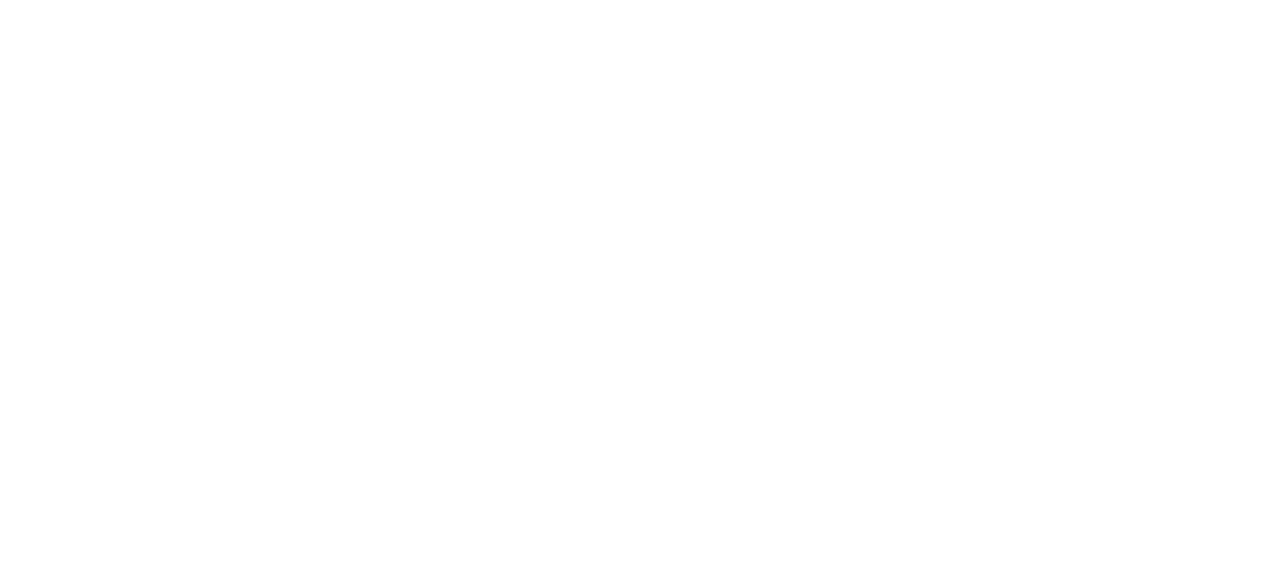
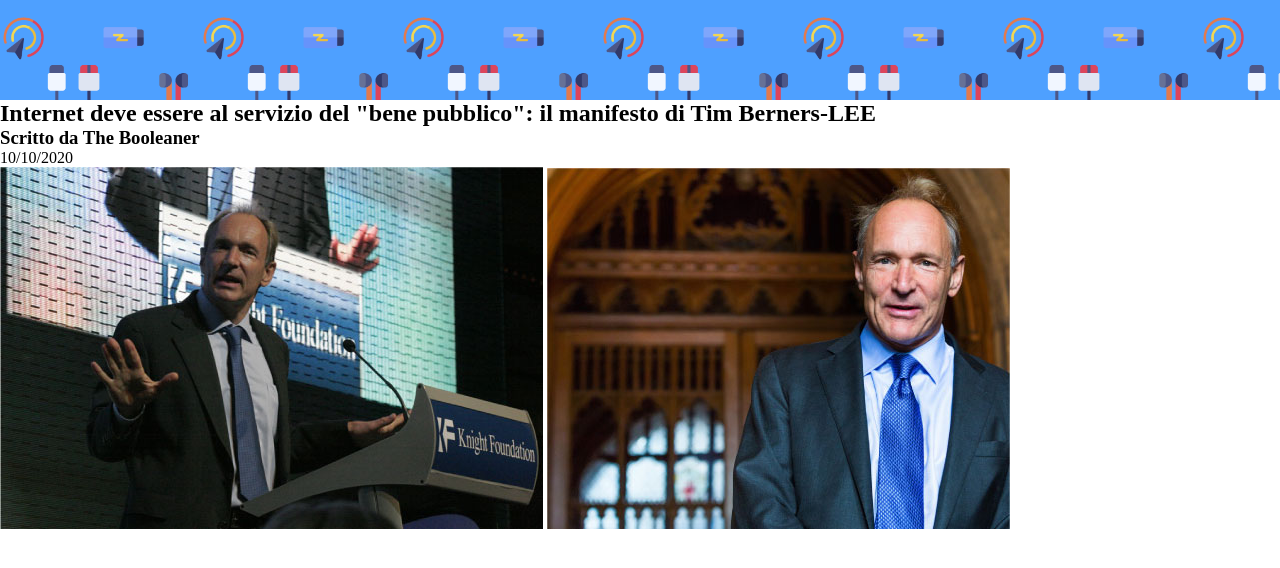
Before and after one commit to OttavioPaolini/html-css-booleaner, a plain HTML site: page index.html in a window 1280 px wide. Drawn offline with Linux system fonts and the light colour scheme.

Commit message:
Procedo con HTML in attesa di CSS

```diff
--- a/css/style.css
+++ b/css/style.css
@@ -1,3 +1,22 @@
-h1{
-    color: red;
+/* RESET */
+*{
+    margin: 0;
+    padding: 0;
+    box-sizing: border-box;
 }
+/* COMMON */
+
+/* HEADER */
+
+.banner{
+    height: 100px;
+    width: auto;
+    background-color: rgb(78, 160, 255);
+    background-image: url(../img/pattern.png);
+    background-repeat: repeat;
+    /* background-attachment: fixed; */
+    background-size: 400px;
+}
+
+
+/* MAIN */
--- a/index.html
+++ b/index.html
@@ -12,11 +12,22 @@
     <!-- Header -->
     <header>
 
+        <div class="banner"></div>
+
+
+
     </header>
     <!-- /Header -->
 
     <!-- Main -->
     <main>
+        <section>
+            <h1>Internet deve essere al servizio del "bene pubblico": il manifesto di Tim Berners-LEE</h1>
+            <h3>Scritto da <span>The Booleaner</span></h3>
+            <span> 10/10/2020</span><br>
+            <img src="img/tim-1.jpg" alt="Tim Berners-LEE"> <img src="img/tim-2.jpg" alt="Tim Berners-LEE">
+
+        </section>
 
     </main>
     <!-- /Main -->
```
